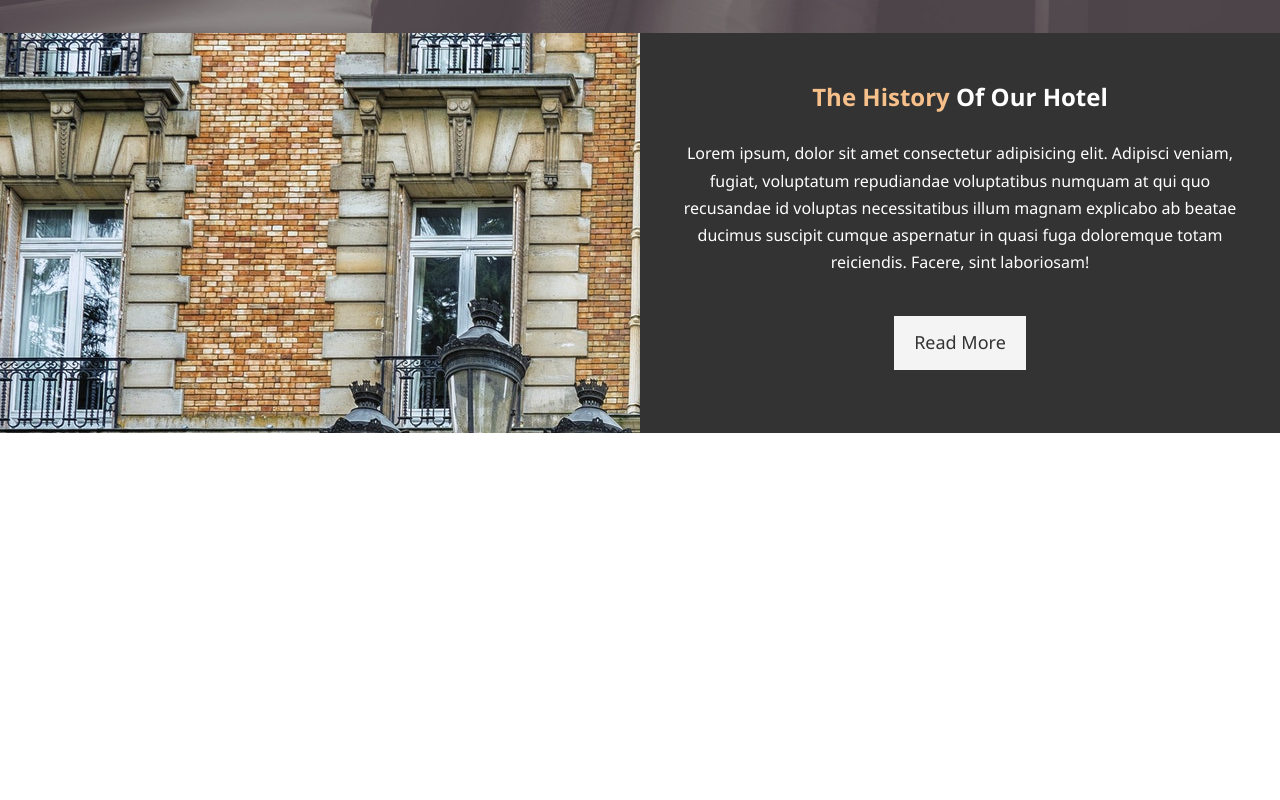
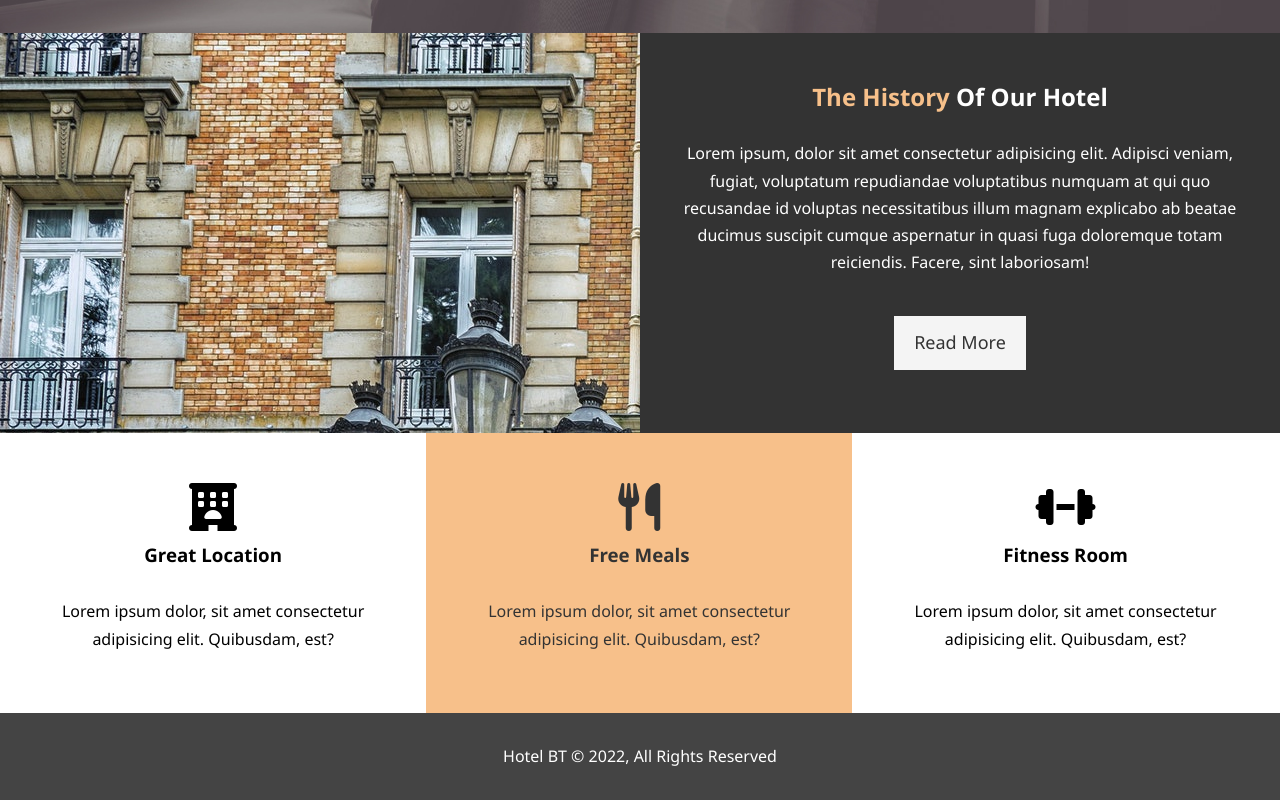
Before and after one commit to MihailKarabashev/HTML-CSS-COURSE, a plain HTML site: page HTML-CSS -COURSE-S2/Hotel Website/index.html in a window 1280 px wide. Shown: the part 634-1434 px from the top of the page. Before the commit the page ends 1067 px from the top, so only its background shows below. Drawn offline with Linux system fonts and the light colour scheme.

Commit message:
Done with Home page
Added a section with three boxes and a footer

```diff
--- a/HTML-CSS -COURSE-S2/Hotel Website/css/style.css
+++ b/HTML-CSS -COURSE-S2/Hotel Website/css/style.css
@@ -61,8 +61,8 @@ p {
 }
 
 .bg-primary {
-    background-color: #333;
-    color: #f7c08a;
+    background-color: #f7c08a;
+    color: #333;
 }
 
 .bg-dark {
@@ -70,6 +70,9 @@ p {
     color: #fff;
 }
 
+.clr {
+    clear: both;
+}
 
 .btn:hover {
     background-color: #f7c08a;
@@ -156,3 +159,21 @@ p {
 #home-info .info-content p {
     padding-bottom: 30px;
 }
+
+.box {
+    float: left;
+    width: 33.3%;
+    padding: 50px;
+    text-align: center;
+}
+
+.box i {
+    margin-bottom: 10px;
+}
+
+#main-footer {
+    text-align: center;
+    background: #444;
+    color: #fff;
+    padding: 20px;
+}
--- a/HTML-CSS -COURSE-S2/Hotel Website/index.html
+++ b/HTML-CSS -COURSE-S2/Hotel Website/index.html
@@ -8,6 +8,7 @@
     <meta name="description" content="welcome to the most extradionary hotel in Bostan">
     <meta name="keywords" content="hotel, boston, new">
     <link rel="stylesheet" href="/css/style.css">
+    <link rel="stylesheet" href="https://cdnjs.cloudflare.com/ajax/libs/font-awesome/6.1.1/css/all.min.css">
     <title>Hotel BT | Welcome</title>
 </head>
 
@@ -52,6 +53,31 @@
             <a class="btn btn-light" href="/about.html">Read More</a>
         </div>
     </section>
+
+    <section id="features">
+        <div class="box bg-light">
+            <i class="fa-solid fa-hotel fa-3x"></i>
+            <h3>Great Location</h3>
+            <p>Lorem ipsum dolor, sit amet consectetur adipisicing elit. Quibusdam, est?</p>
+        </div>
+        <div class="box bg-primary">
+            <i class="fa-solid fa-utensils fa-3x"></i>
+            <h3>Free Meals</h3>
+            <p>Lorem ipsum dolor, sit amet consectetur adipisicing elit. Quibusdam, est?</p>
+        </div>
+        <div class="box bg-light">
+            <i class="fa-solid fa-dumbbell fa-3x"></i>
+            <h3>Fitness Room</h3>
+            <p>Lorem ipsum dolor, sit amet consectetur adipisicing elit. Quibusdam, est?</p>
+        </div>
+    </section>
+
+    <div class="clr"></div>
+
+    <footer id="main-footer">
+        <p>Hotel BT &copy; 2022, All Rights Reserved</p>
+    </footer>
 </body>
 
+
 </html>
```
